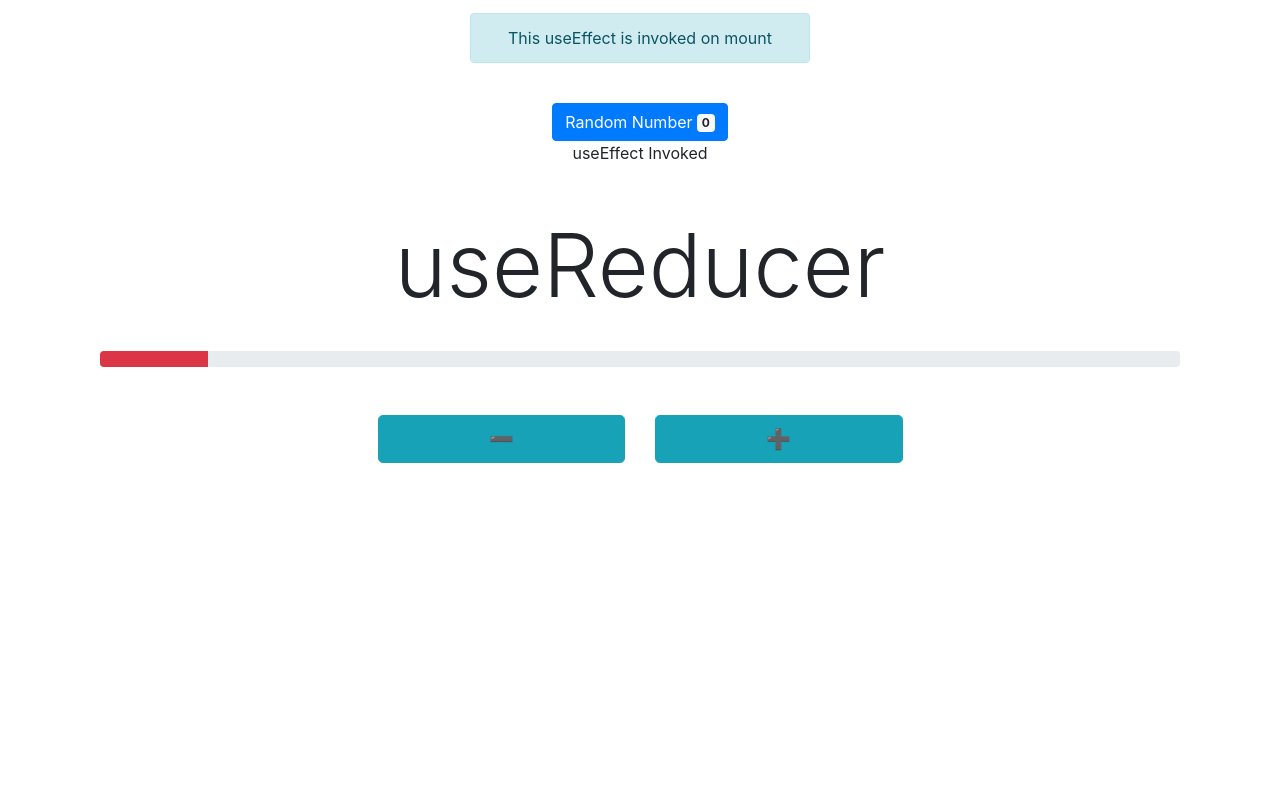
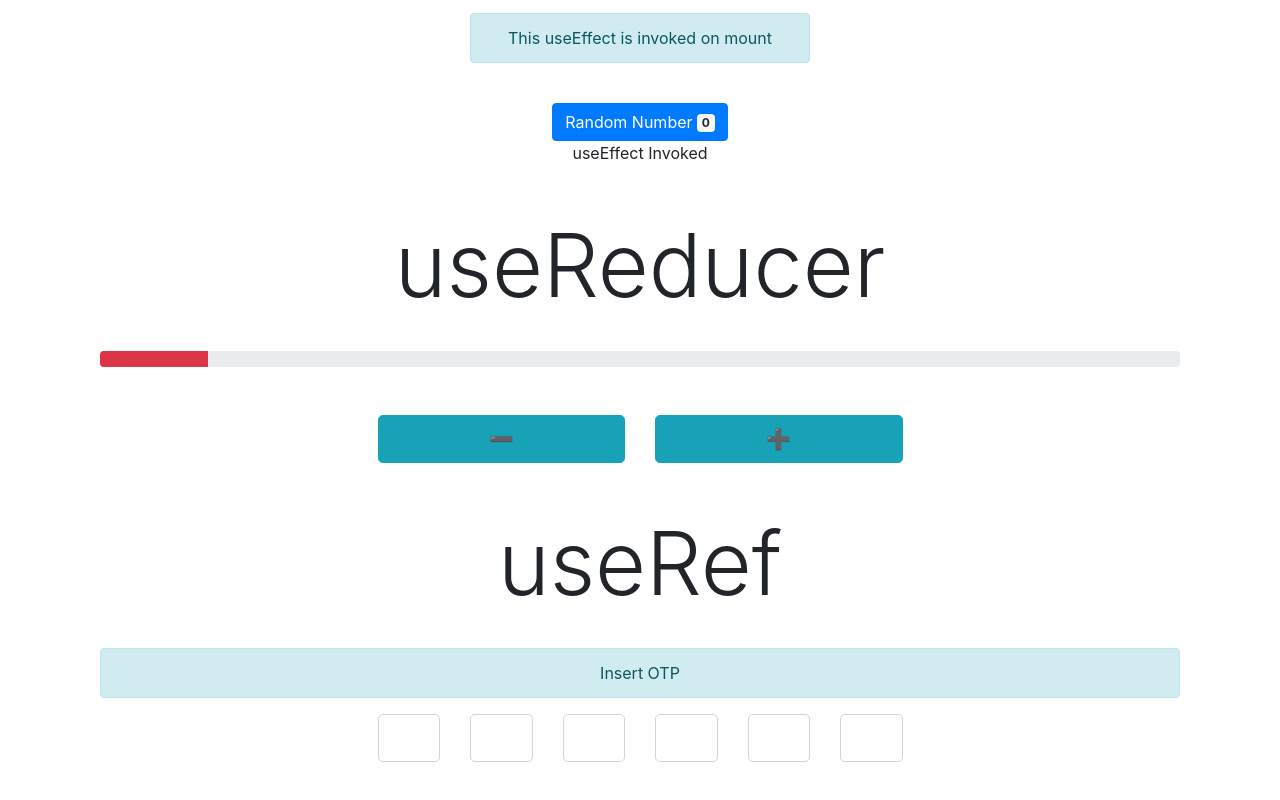
Before and after one commit to rnwathon/react-hooks-practice, a React (Create React App) app: page / in a window 1280 px wide. Shown: the part 1196-1996 px from the top of the page. Before the commit the page ends 1707 px from the top, so only its background shows below. Built offline with nearby package versions, Linux system fonts and the light colour scheme.

Commit message:
Create use ref module

```diff
--- a/src/App.js
+++ b/src/App.js
@@ -7,6 +7,7 @@ import { Container } from 'react-bootstrap';
 import UseState from './modules/UseState';
 import UseEffect from './modules/UseEffect';
 import UseReducer from './modules/UseReducer';
+import UseRef from './modules/UseRef';
 
 function App() {
   return (
@@ -18,6 +19,7 @@ function App() {
         <UseState />
         <UseEffect />
         <UseReducer />
+        <UseRef />
       </Container>
     </div>
   );
--- /dev/null
+++ b/src/modules/UseRef.js
@@ -0,0 +1,152 @@
+import React, { useState, useRef }  from 'react';
+import { Alert, Form, Row, Col, Container } from 'react-bootstrap';
+
+export default function UseRef() {
+  const [otp, setOtp] = useState(["","","","","",""]);
+  const otpRef0 = useRef(null);
+  const otpRef1 = useRef(null);
+  const otpRef2 = useRef(null);
+  const otpRef3 = useRef(null);
+  const otpRef4 = useRef(null);
+  const otpRef5 = useRef(null);
+
+  function handleOtpOnChange(event, index){
+    let currentOtp = [...otp]
+    currentOtp[index] = event.target.value
+    setOtp(currentOtp)
+
+    if(!event.target.value){
+      switch(index){
+        case 1:
+          otpRef0.current.focus()
+          break;
+        case 2:
+          otpRef1.current.focus()
+          break;
+        case 3:
+          otpRef2.current.focus()
+          break;
+        case 4:
+          otpRef3.current.focus()
+          break;
+        case 5:
+          otpRef4.current.focus()
+          break;
+        default:
+          break;
+      }
+    }else{
+      switch(index){
+        case 0:
+          otpRef1.current.focus()
+          break;
+        case 1:
+          otpRef2.current.focus()
+          break;
+        case 2:
+          otpRef3.current.focus()
+          break;
+        case 3:
+          otpRef4.current.focus()
+          break;
+        case 4:
+          otpRef5.current.focus()
+          break;
+        default:
+          break;
+      }
+    }
+  }
+
+  return (
+    <div>
+      <h2 className="display-2">useRef</h2>
+      <br />
+      <Container>
+        <Alert variant="info">
+          Insert OTP
+        </Alert>
+        <Row className="mb-5">
+          <Col xs={{span: 1, offset: 3}}>
+            <Form>
+              <Form.Group>
+                <Form.Control
+                  type="text"
+                  size="lg"
+                  ref={otpRef0}
+                  value={otp[0]}
+                  className="text-center font-weight-bold"
+                  onChange={e => handleOtpOnChange(e, 0)}/>
+              </Form.Group>
+            </Form>
+          </Col>
+          <Col xs={{span: 1}}>
+            <Form>
+              <Form.Group>
+                <Form.Control
+                  type="text"
+                  size="lg"
+                  ref={otpRef1}
+                  value={otp[1]}
+                  className="text-center font-weight-bold"
+                  onChange={e => handleOtpOnChange(e, 1)}/>
+              </Form.Group>
+            </Form>
+          </Col>
+          <Col xs={{span: 1}}>
+            <Form>
+              <Form.Group>
+                <Form.Control
+                  type="text"
+                  size="lg"
+                  ref={otpRef2}
+                  value={otp[2]}
+                  className="text-center font-weight-bold"
+                  onChange={e => handleOtpOnChange(e, 2)}/>
+              </Form.Group>
+            </Form>
+          </Col>
+          <Col xs={{span: 1}}>
+            <Form>
+              <Form.Group>
+                <Form.Control
+                  type="text"
+                  size="lg"
+                  ref={otpRef3}
+                  value={otp[3]}
+                  className="text-center font-weight-bold"
+                  onChange={e => handleOtpOnChange(e, 3)}/>
+              </Form.Group>
+            </Form>
+          </Col>
+          <Col xs={{span: 1}}>
+            <Form>
+              <Form.Group>
+                <Form.Control
+                  type="text"
+                  size="lg"
+                  ref={otpRef4}
+                  value={otp[4]}
+                  className="text-center font-weight-bold"
+                  onChange={e => handleOtpOnChange(e, 4)}/>
+              </Form.Group>
+            </Form>
+          </Col>
+          <Col xs={{span: 1}}>
+            <Form>
+              <Form.Group>
+                <Form.Control
+                  type="text"
+                  size="lg"
+                  ref={otpRef5}
+                  value={otp[5]}
+                  className="text-center font-weight-bold"
+                  onChange={e => handleOtpOnChange(e, 5)}/>
+              </Form.Group>
+            </Form>
+          </Col>
+        </Row>
+      </Container>
+    </div>
+  )
+}
```
